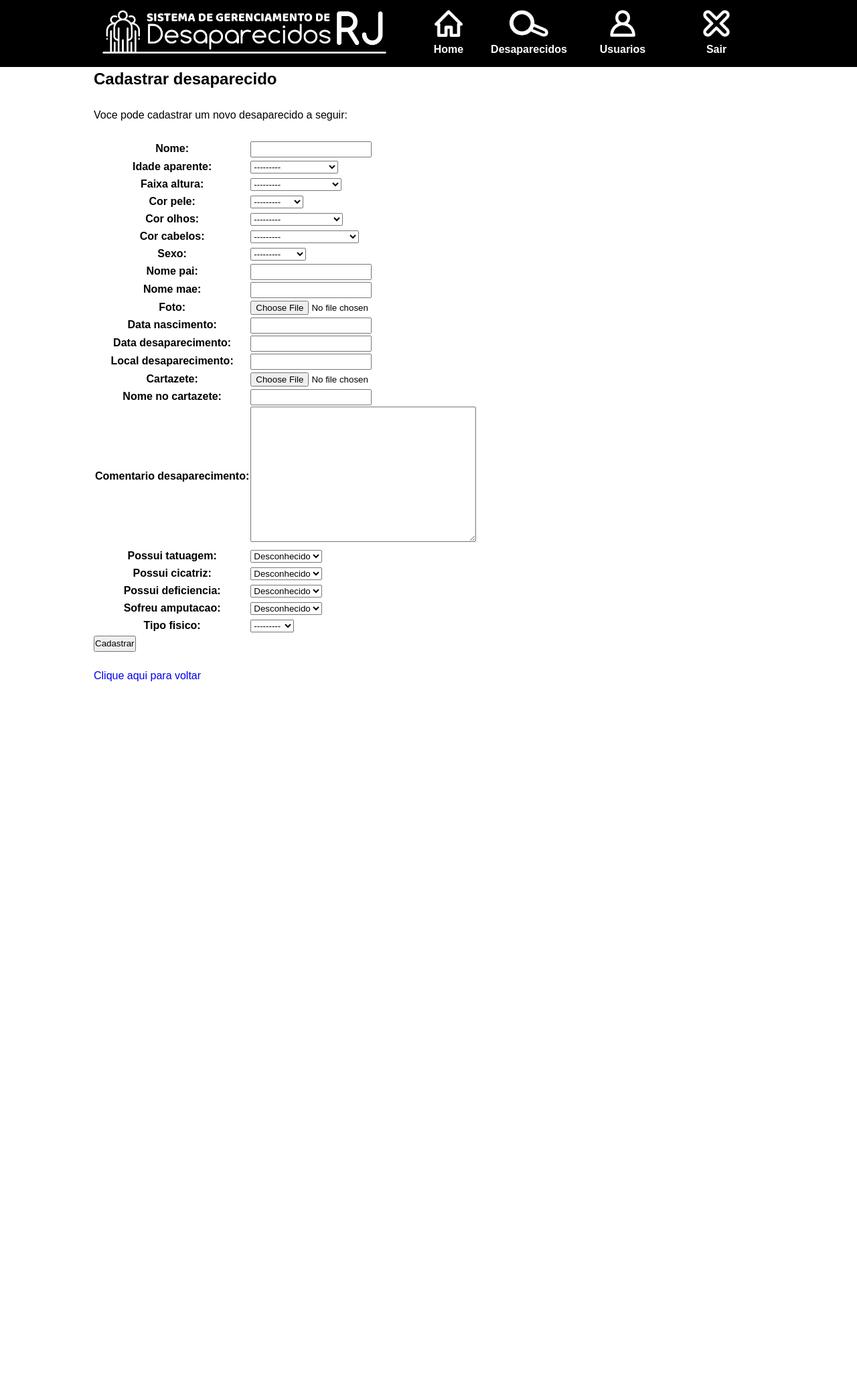
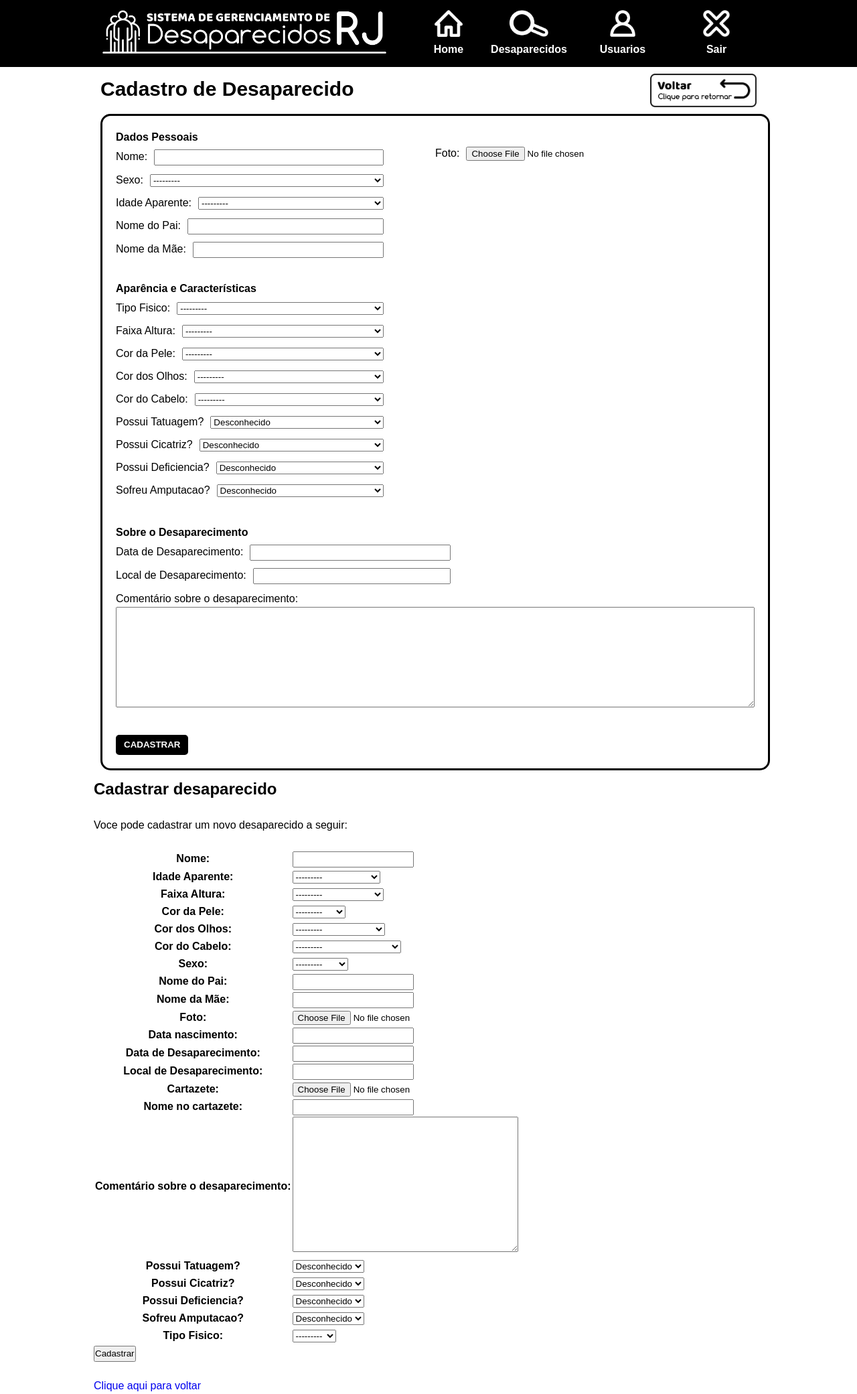
Before and after one commit to Projetos-BSI-UNIRIO/desaparecidos-rj-web, a Django app: page /webserver/desaparecidos/cadastrar/ in a window 1280 px wide. Shown: the whole page at 67% size. Before the commit the page ends 1017 px from the top, so only its background shows below. Run offline with Django 3.2, Linux system fonts and the light colour scheme; a user stored in the database is signed in.

Commit message:
Modificando tela de cadastro de desaparecido.

```diff
--- a/desaparecidos_rj_web/webserver/forms.py
+++ b/desaparecidos_rj_web/webserver/forms.py
@@ -28,6 +28,25 @@ class PessoaForm(forms.ModelForm):
             "local_desaparecimento", "cartazete", "nome_no_cartazete", "comentario_desaparecimento",
             "possui_tatuagem", "possui_cicatriz", "possui_deficiencia", "sofreu_amputacao", "tipo_fisico"
         ]
+        labels = {
+            "nome": "Nome",
+            "idade_aparente": "Idade Aparente",
+            "faixa_altura": "Faixa Altura",
+            "cor_pele": "Cor da Pele",
+            "cor_olhos": "Cor dos Olhos",
+            "cor_cabelos": "Cor do Cabelo",
+            "sexo": "Sexo",
+            "nome_pai": "Nome do Pai",
+            "nome_mae": "Nome da Mãe",
+            "possui_tatuagem": "Possui Tatuagem?",
+            "possui_cicatriz": "Possui Cicatriz?",
+            "possui_deficiencia": "Possui Deficiencia?",
+            "sofreu_amputacao": "Sofreu Amputacao?",
+            "tipo_fisico": "Tipo Fisico",
+            "data_desaparecimento": "Data de Desaparecimento",
+            "local_desaparecimento": "Local de Desaparecimento",
+            "comentario_desaparecimento": "Comentário sobre o desaparecimento"
+        }
 
 class PessoaBuscaForm(forms.ModelForm):
     class Meta:
@@ -46,7 +65,7 @@ class PessoaBuscaForm(forms.ModelForm):
             "cor_cabelos": "Cor do Cabelo",
             "sexo": "Sexo",
             "nome_pai": "Nome do Pai",
-            "nome_mae": "Nome da Mae",
+            "nome_mae": "Nome da Mãe",
             "possui_tatuagem": "Possui Tatuagem?",
             "possui_cicatriz": "Possui Cicatriz?",
             "possui_deficiencia": "Possui Deficiencia?",
--- a/desaparecidos_rj_web/webserver/templates/cadastrar_pessoa_model_form.html
+++ b/desaparecidos_rj_web/webserver/templates/cadastrar_pessoa_model_form.html
@@ -1,6 +1,101 @@
 {% extends './main.html' %}
+{% load static %}
 
     {% block page_content %}
+
+        <section id="page-contents">
+            <header class="content-top">
+                <p>Cadastro de Desaparecido</p>
+                <img src="{% static 'images/back-button.png' %}" onclick="history.back()">
+            </header>
+            <section class="form_container">
+                <form method="POST" class="post-form">
+                    {% csrf_token %}
+                    {{ form.non_field_errors }}
+                    <div class="fields_container">
+                        <div class="fields_left_column">
+                            <p>Dados Pessoais</p>
+                            {{ form.nome.errors }}
+                            <div class="form_field">{{ form.nome.label_tag }}<span>{{ form.nome }}</span></div>
+                            {{ form.sexo.errors }}
+                            <div class="form_field">{{ form.sexo.label_tag }}<span>{{ form.sexo }}</span></div>
+                            {{ form.idade_aparente.errors }}
+                            <div class="form_field">{{ form.idade_aparente.label_tag }}<span>{{ form.idade_aparente }}</span></div>
+                            {{ form.nome_pai.errors }}
+                            <div class="form_field">{{ form.nome_pai.label_tag }}<span>{{ form.nome_pai }}</span></div>
+                            {{ form.nome_mae.errors }}
+                            <div class="form_field">{{ form.nome_mae.label_tag }}<span>{{ form.nome_mae }}</span></div>
+
+                            <br>
+                            <p>Aparência e Características</p>
+                            {{ form.tipo_fisico.errors }}
+                            <div class="form_field">{{ form.tipo_fisico.label_tag }}<span>{{ form.tipo_fisico }}</span></div>
+                            {{ form.faixa_altura.errors }}
+                            <div class="form_field">{{ form.faixa_altura.label_tag }}<span>{{ form.faixa_altura }}</span></div>
+                            {{ form.cor_pele.errors }}
+                            <div class="form_field">{{ form.cor_pele.label_tag }}<span>{{ form.cor_pele }}</span></div>
+                            {{ form.cor_olhos.errors }}
+                            <div class="form_field">{{ form.cor_olhos.label_tag }}<span>{{ form.cor_olhos }}</span></div>
+                            {{ form.cor_cabelos.errors }}
+                            <div class="form_field">{{ form.cor_cabelos.label_tag }}<span>{{ form.cor_cabelos }}</span></div>
+                            {{ form.possui_tatuagem.errors }}
+                            <div class="form_field">{{ form.possui_tatuagem.label_tag }}<span>{{ form.possui_tatuagem }}</span></div>
+                            {{ form.possui_cicatriz.errors }}
+                            <div class="form_field">{{ form.possui_cicatriz.label_tag }}<span>{{ form.possui_cicatriz }}</span></div>
+                            {{ form.possui_deficiencia.errors }}
+                            <div class="form_field">{{ form.possui_deficiencia.label_tag }}<span>{{ form.possui_deficiencia }}</span></div>
+                            {{ form.sofreu_amputacao.errors }}
+                            <div class="form_field">{{ form.sofreu_amputacao.label_tag }}<span>{{ form.sofreu_amputacao }}</span></div>
+                        </div>
+                        <div class="fields_right_column">
+                            <br>
+                            {{ form.foto.errors }}
+                            <div class="form_field">{{ form.foto.label_tag }}<span>{{ form.foto }}</span></div>
+                        </div>
+                    </div>
+
+                    <p><!-- Gambiarra --></p>
+                    <br>
+                    <p>Sobre o Desaparecimento</p>
+                    {{ form.data_desaparecimento.errors }}
+                    <div class="form_field larger_form_field">{{ form.data_desaparecimento.label_tag }}<span>{{ form.data_desaparecimento }}</span></div>
+                    {{ form.local_desaparecimento.errors }}
+                    <div class="form_field larger_form_field">{{ form.local_desaparecimento.label_tag }}<span>{{ form.local_desaparecimento }}</span></div>
+                    {{ form.local_desaparecimento.errors }}
+                    <div class="form_field full_width_form_field">
+                        {{ form.comentario_desaparecimento.label_tag }}
+                        <br>
+                        {{ form.comentario_desaparecimento }}
+                    </div>
+
+                    <br>
+                    <div class="button-div"><button type="submit">CADASTRAR</button><div>
+                </form>
+            </section>
+
+
+
+
+
+
+
+
+
+
+
+
+
+
+
+
+
+
+
+
+
+
+
+
         <article id="form_sectiom" >
             <h2 class="section_header_h2">Cadastrar desaparecido</h2>
             <br>
--- a/desaparecidos_rj_web/webserver/templates/main.html
+++ b/desaparecidos_rj_web/webserver/templates/main.html
@@ -385,6 +385,7 @@
                 font-size: 16px;
                 font-weight: bold;
                 margin-bottom: 5px;
+                clear: both;
             }
 
             .form_container form .form_field {
@@ -394,6 +395,7 @@
 
             .form_container form .form_field label {
                 float: left;
+                clear: both;
             }
 
             .form_container form .form_field span {
@@ -404,6 +406,37 @@
 
             .form_container form .form_field span > input, span > select {
                 width: 100%;
+            }
+
+            .form_container form .larger_form_field {
+                margin-bottom: 10px;
+                width: 500px;
+            }
+
+            .form_container form .full_width_form_field {
+                margin-bottom: 10px;
+                width: 100%;
+            }
+
+            .form_container form .full_width_form_field textarea {
+                height: 150px;
+                width: 100%;
+            }
+
+
+            .fields_container {
+                width: 100%;
+            }
+
+            .fields_container .fields_left_column{
+                float: left;
+                width: 50%;
+            }
+
+            .fields_container .fields_right_column{
+                float: left;
+                width: 50%;
+                height: 100%;
             }
 
 
```
